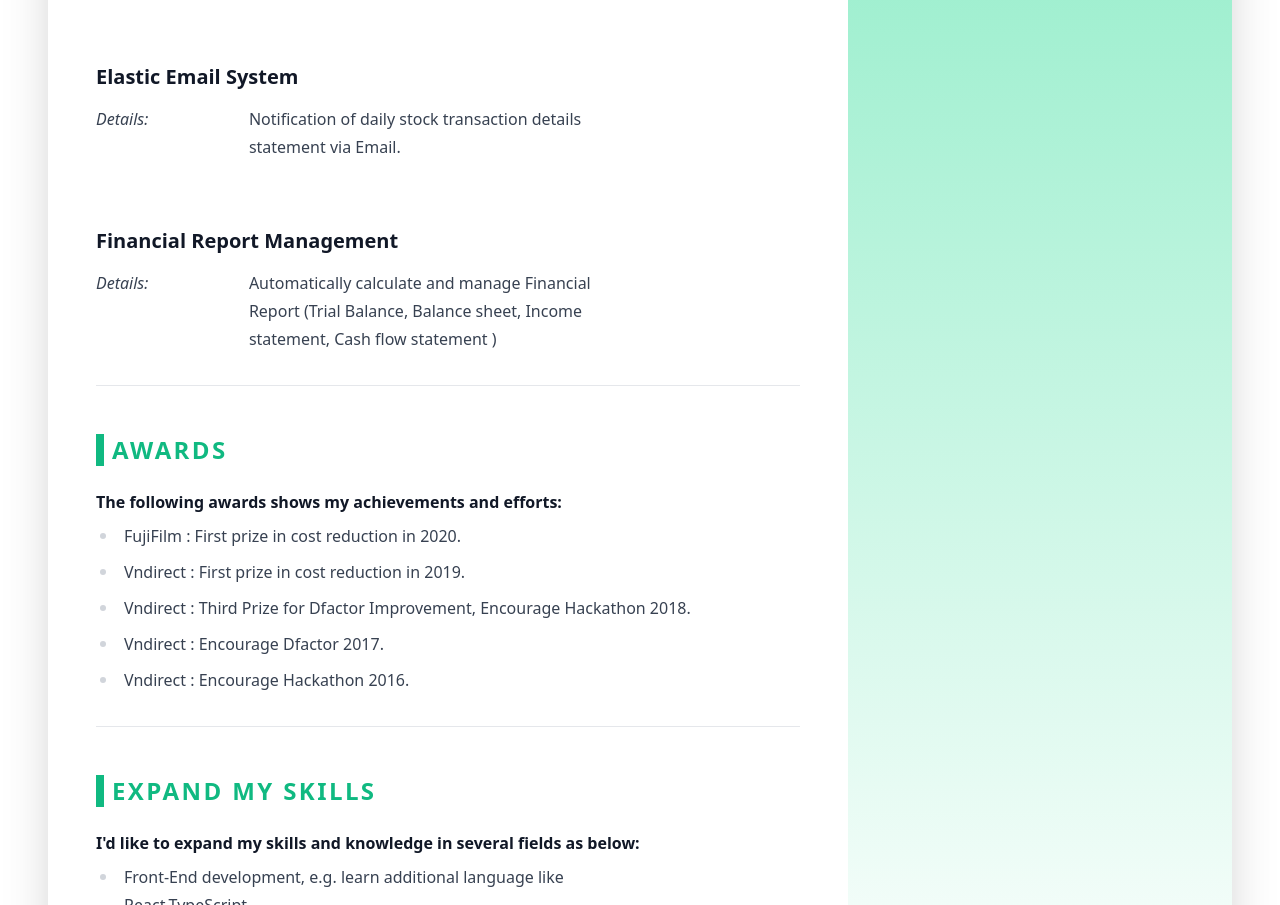
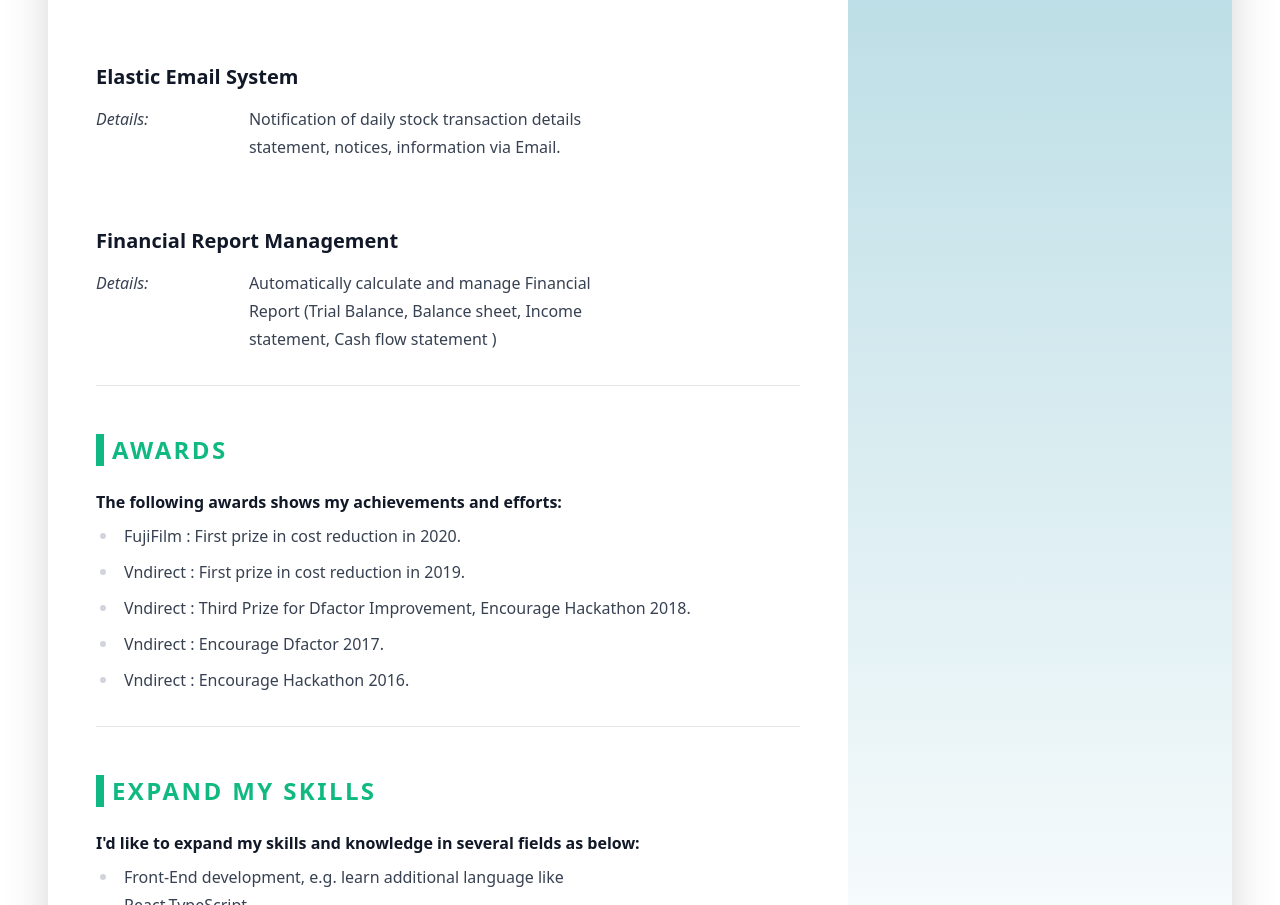
Before and after one commit to NgoTrungKien/NgoTrungKien.github.io, a plain HTML site: page index.html in a window 1280 px wide. Shown: the part 2257-3162 px from the top of the page. Drawn offline with Linux system fonts and the light colour scheme; a script that the page names is missing.

Commit message:
update color gradient

```diff
--- a/index.html
+++ b/index.html
@@ -251,7 +251,7 @@
                             Details:
                         </div>
                         <div class="lg:inline-block lg:w-8/12 w-full">
-                            Notification of daily stock transaction details statement via Email.
+                            Notification of daily stock transaction details statement, notices, information via Email.
                         </div>
                     </section>
                 </div>
```
Also changed, not shown: index.css.
